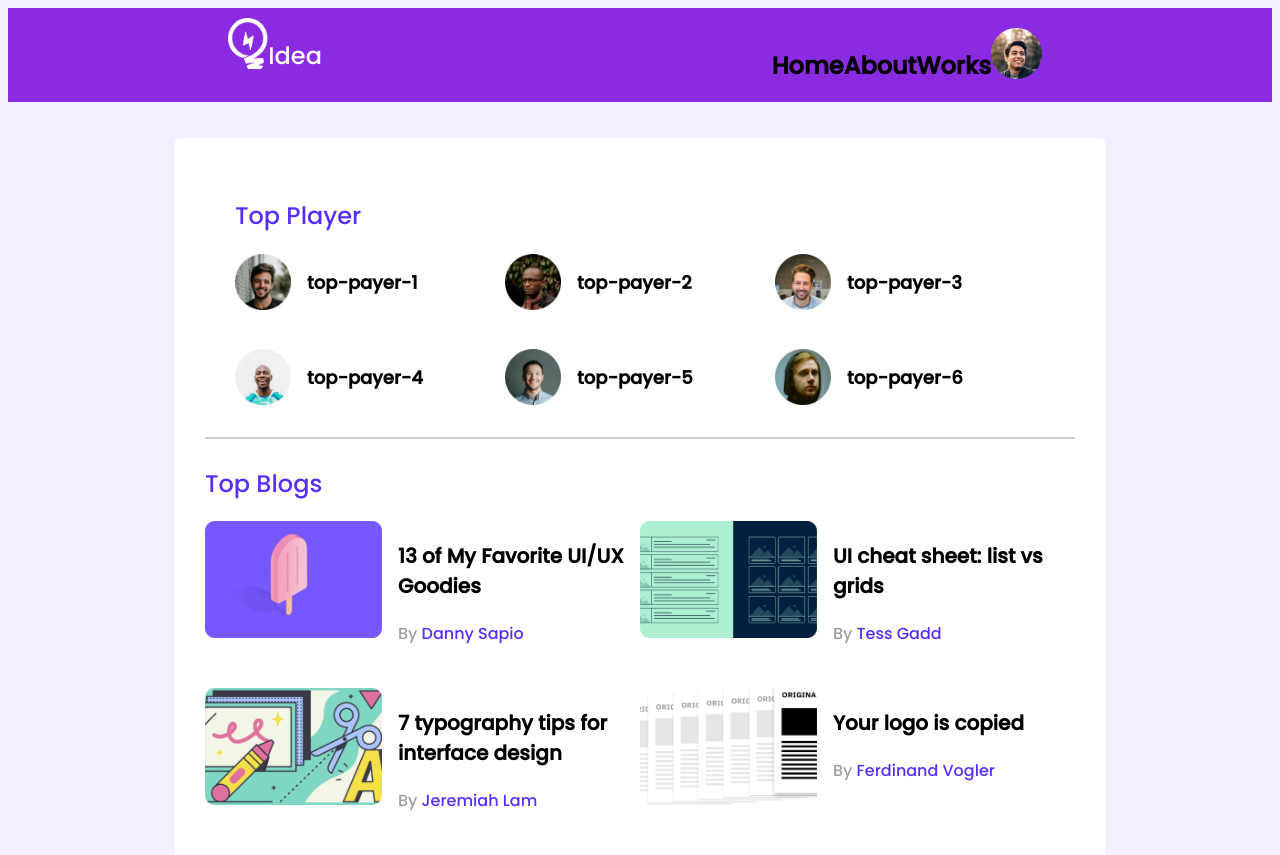
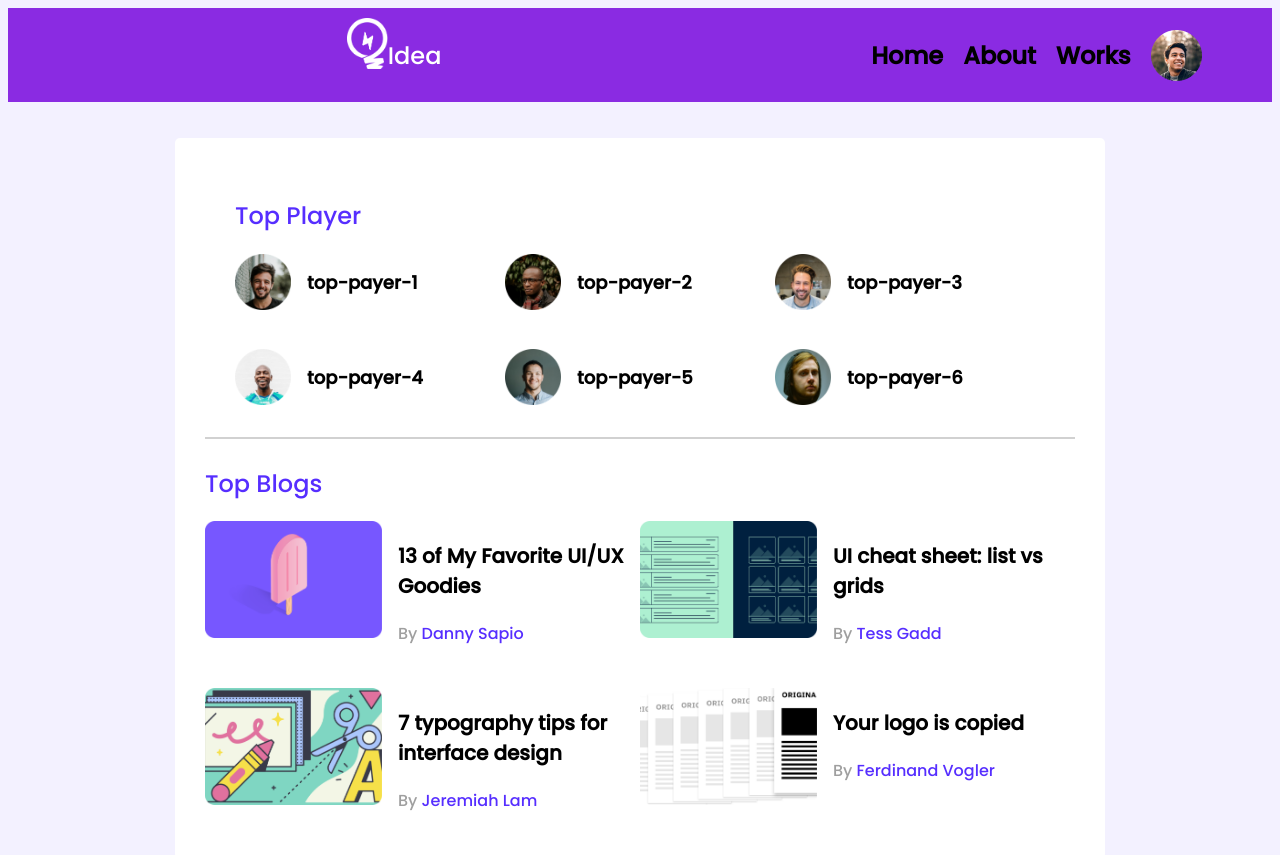
Before and after one commit to abusayeedbd52/latest-board-work, a plain HTML site: page index.html in a window 1280 px wide. Shown: the top 855 px of the page. Drawn offline with Linux system fonts and the light colour scheme.

Commit message:
second commit added

```diff
--- a/index.html
+++ b/index.html
@@ -23,10 +23,12 @@
                 <h2 class="nav-title">Idea</h2>
             </div>
             <div class="nav-description">
-                <h2>Home</h2>
-                <h2>About</h2>
-                <h2>Works</h2>
-                <img src="images/icons/profile.png" alt="">
+                <h2 class="common">Home</h2>
+
+
+                <h2 class="common">About</h2>
+                <h2 class="common">Works</h2>
+                <img class="common" src="images/icons/profile.png" alt="">
             </div>
         </nav>
     </header>
--- a/styles/style.css
+++ b/styles/style.css
@@ -1,6 +1,7 @@
  @import url('https://fonts.googleapis.com/css2?family=Poppins:wght@500&display=swap');
 
  /* common style */
+
  body {
      font-family: 'Poppins', sans-serif;
      background-color: #F3F1FF;
@@ -47,6 +48,8 @@
 
  .header-icon {
      display: flex;
+     width: 50%;
+     justify-content: center;
 
  }
 
@@ -58,8 +61,11 @@
 
  .nav-description {
      display: flex;
-     align-items: flex-start;
-     padding: 10px;
+     align-items: center;
+ }
+
+ .common {
+     margin-left: 20px;
  }
 
  /*-----------------------
@@ -184,26 +190,34 @@
          width: 100%
      }
 
-     .players, .blogs, .courses {
+     .players,
+     .blogs,
+     .courses {
 
          grid-template-columns: repeat(1, 1fr);
 
      }
-     .player, .blog{
+
+     .player,
+     .blog {
          flex-direction: column;
      }
 
  }
+
  /* tablet divice */
- @media only screen and (min-width: 688px) and (max-width: 992px){
-    .container{
+ @media only screen and (min-width: 688px) and (max-width: 992px) {
+     .container {
          width: 100%;
      }
-    .players, .courses{
+
+     .players,
+     .courses {
 
          grid-template-columns: repeat(2, 1fr);
      }
- .blogs{
+
+     .blogs {
 
          grid-template-columns: repeat(1, 1fr);
      }
```
Lines whose indentation alone changed are shown as unchanged.
